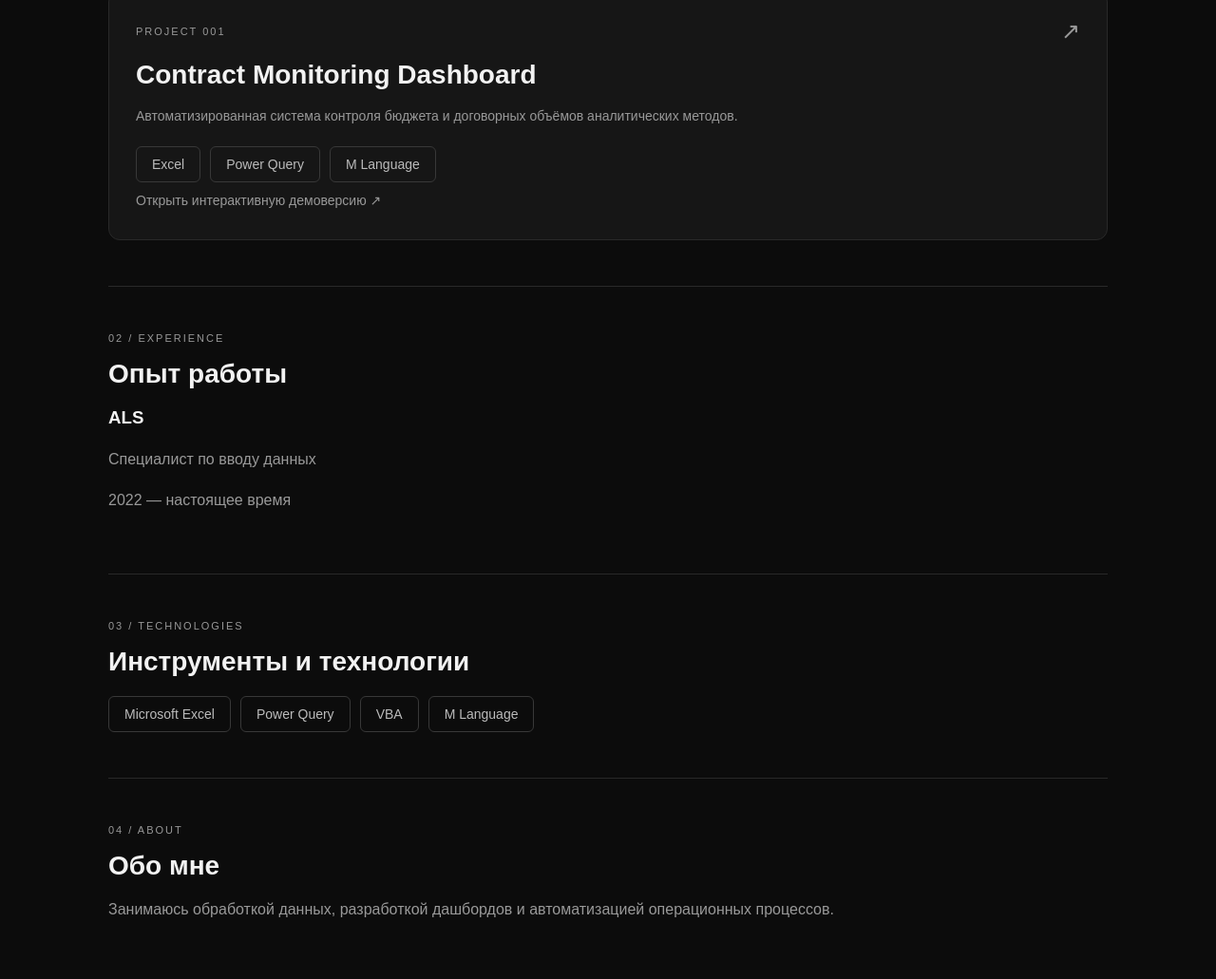
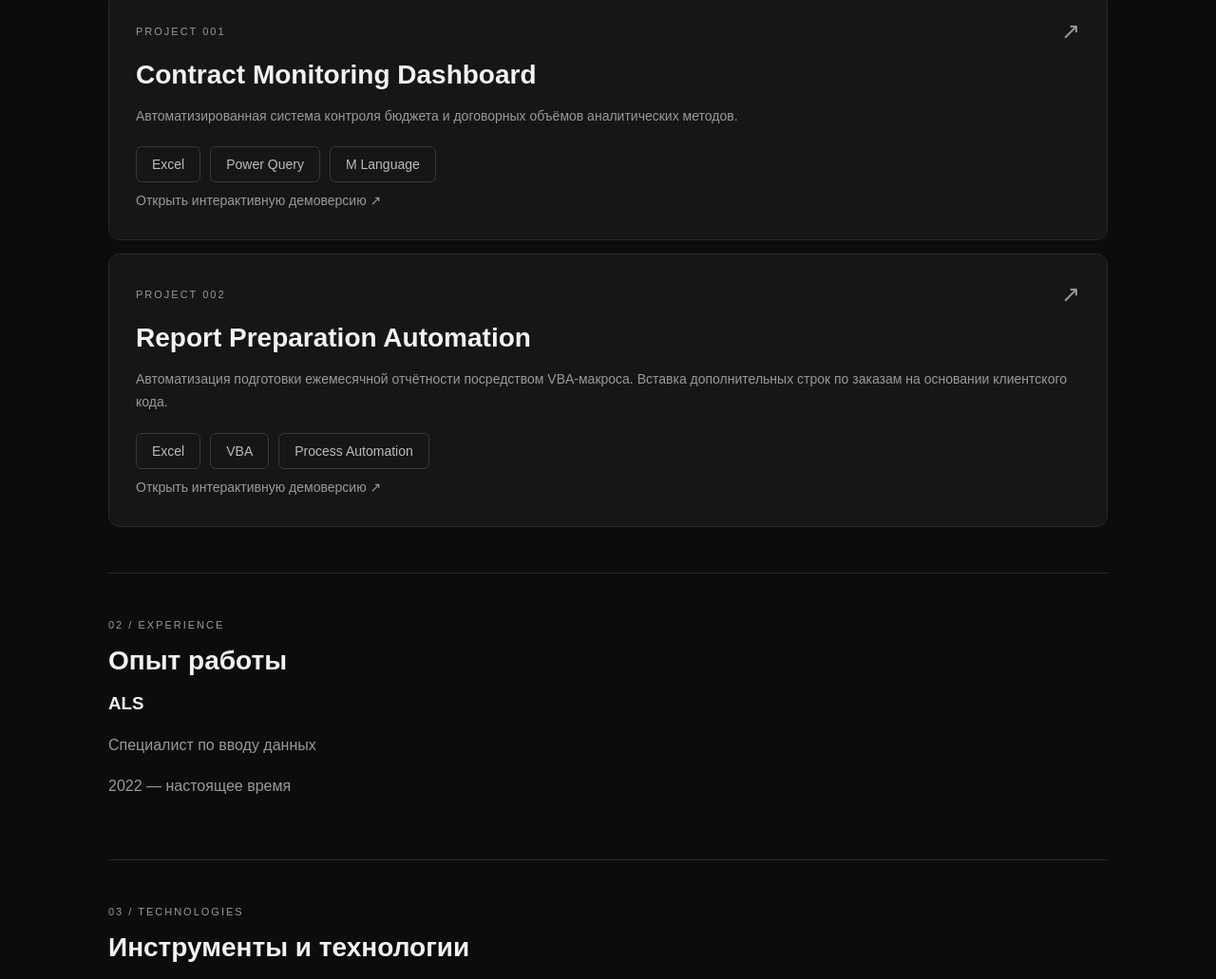
Before and after one commit to bekseiytd/bekseiytd.github.io, a plain HTML site: page index.html in a window 1280 px wide. Shown: the part 1524-2555 px from the top of the page at 95% size. Drawn offline with Linux system fonts and the light colour scheme.

Commit message:
Add Project 002 card for report automation
Added a new card for Project 002 detailing report preparation automation using VBA macros.

```diff
--- a/index.html
+++ b/index.html
@@ -388,6 +388,35 @@
         <p>Открыть интерактивную демоверсию ↗</p>
 
     </a>
+
+<a class="card" href="report-automation.html"
+   style="display: block; margin-top: 14px;">
+
+    <div class="card-header">
+        <span class="label">PROJECT 002</span>
+        <span class="arrow">↗</span>
+    </div>
+
+    <h2>Report Preparation Automation</h2>
+
+    <p>
+        Автоматизация подготовки ежемесячной
+        отчётности посредством VBA-макроса.
+        Вставка дополнительных строк по заказам
+        на основании клиентского кода.
+    </p>
+
+    <div class="tags">
+        <span class="tag">Excel</span>
+        <span class="tag">VBA</span>
+        <span class="tag">Process Automation</span>
+    </div>
+
+    <p>Открыть интерактивную демоверсию ↗</p>
+
+</a>
+
+
 </section>
 
 
```
